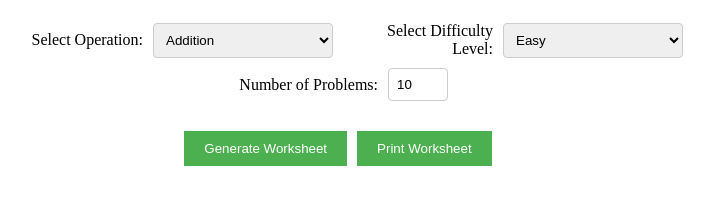
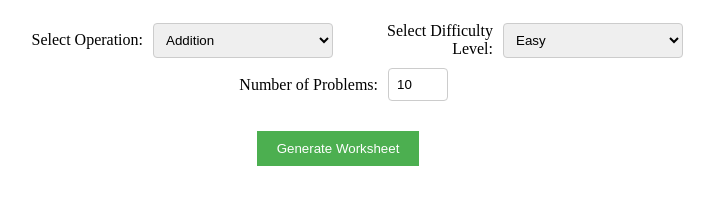
Before and after one commit to DINO4DIY/MathWork, a plain HTML site: page index.html in a window 1280 px wide. Shown: the part 156-360 px from the top of the page, without its empty margins (302-1016 px from the left). Drawn offline with Linux system fonts and the light colour scheme.

Commit message:
Add files via upload

```diff
--- a/index.html
+++ b/index.html
@@ -35,7 +35,6 @@
             </div>
             <div class="form-group">
                 <button type="button" onclick="generateWorksheet()">Generate Worksheet</button>
-                <button type="button" onclick="printWorksheet()">Print Worksheet</button>
             </div>
         </form>
         <div id="worksheet"></div>
--- a/script.js
+++ b/script.js
@@ -40,16 +40,6 @@ function generateWorksheet() {
     worksheetHTML += `</form>`;
 
     worksheetDiv.innerHTML = worksheetHTML;
-}
-
-function printWorksheet() {
-    const worksheetContent = document.getElementById("worksheet").innerHTML;
-    const printWindow = window.open('', '_blank');
-    printWindow.document.write('<html><head><title>Math Worksheet</title></head><body>');
-    printWindow.document.write(worksheetContent);
-    printWindow.document.write('</body></html>');
-    printWindow.document.close();
-    printWindow.print();
 }
 
 function checkAnswers() {
```
Also changed, not shown: 1 other file.
